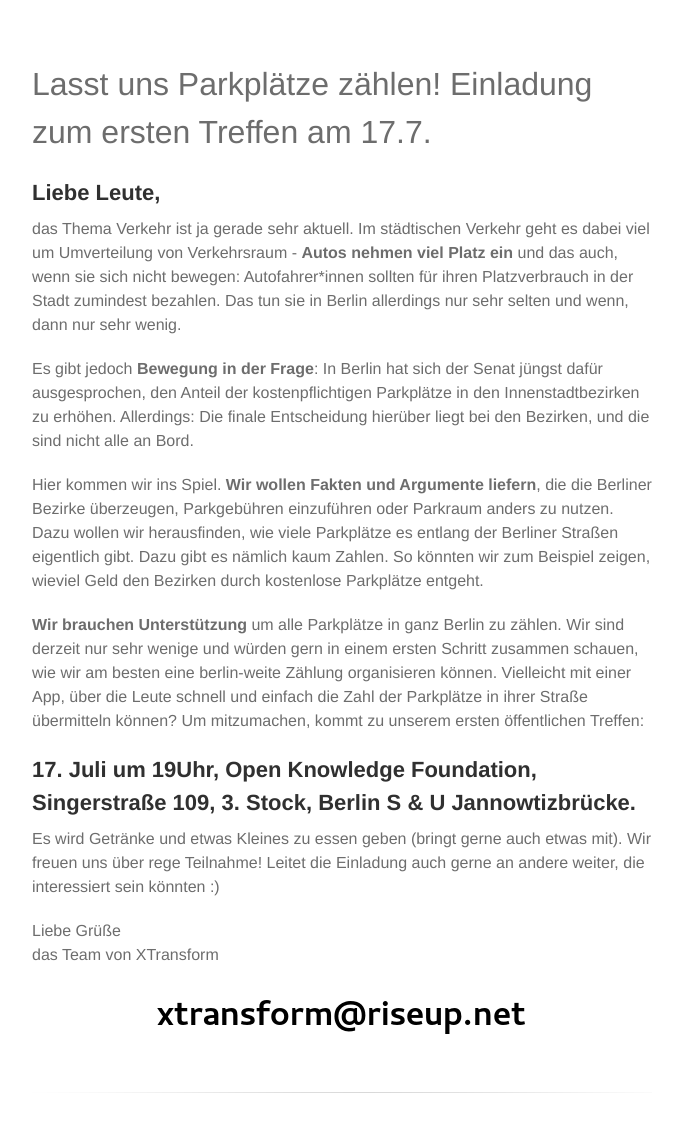
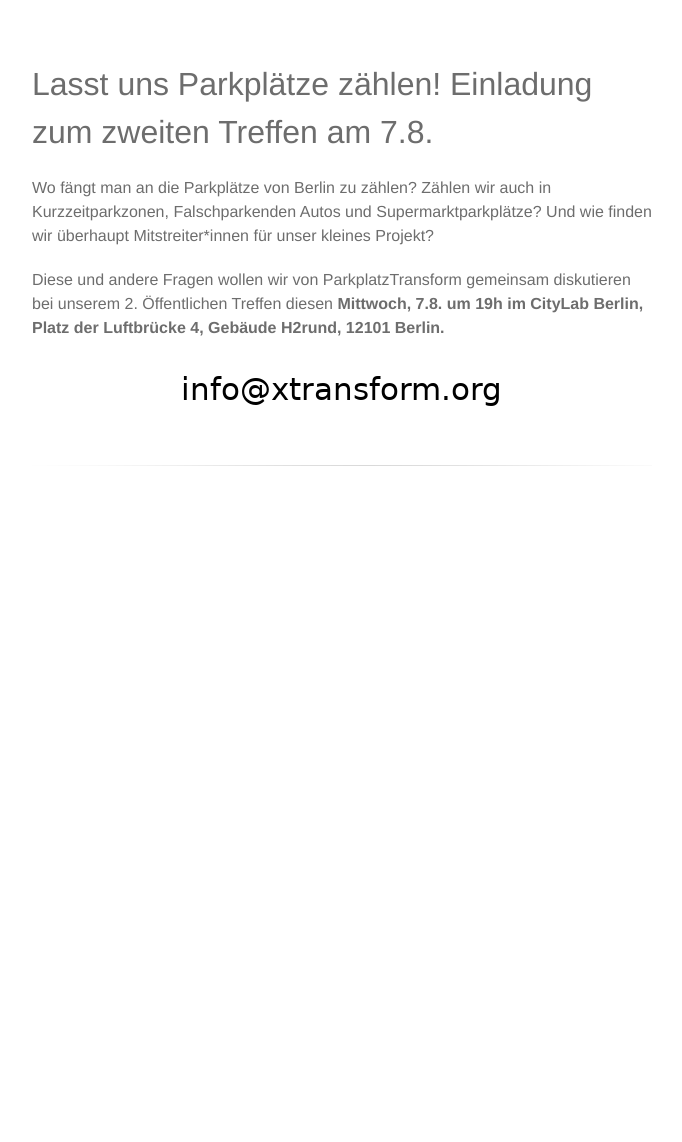
Before and after one commit to xtransform/xtransform.github.io, a Jekyll site: the page built from index.md, in a window 1280 px wide. Shown: the whole page, without its empty margins (298-980 px from the left). Built offline with Jekyll 4.4.1, drawn with Linux system fonts in a browser that asks for light colours; some web fonts are replaced; our own code applies the rules of GitHub Pages for plain Markdown files; after the commit the page ends 900 px from its top, so only the background shows below that.

Commit message:
Second meeting invitation

```diff
--- a/_config.yml
+++ b/_config.yml
@@ -14,3 +14,9 @@ gist:
 kramdown:
   math_engine: mathjax
   syntax_highlighter: rouge
+defaults:
+  -
+    scope:
+      path: articles
+    values:
+      layout: default
--- a/_layouts/default.html
+++ b/_layouts/default.html
@@ -10,7 +10,6 @@
     <script src="//html5shiv.googlecode.com/svn/trunk/html5.js"></script>
     <![endif]-->
 
-{% seo %}
   </head>
 
   <body>
--- a/index.md
+++ b/index.md
@@ -2,45 +2,17 @@
 layout: default
 ---
 
-# Lasst uns Parkplätze zählen! Einladung zum ersten Treffen am 17.7.
+# Lasst uns Parkplätze zählen! Einladung zum zweiten Treffen am 7.8.
 
 <p/>
 
-## Liebe Leute,
+Wo fängt man an die Parkplätze von Berlin zu zählen? Zählen wir auch in
+Kurzzeitparkzonen, Falschparkenden Autos und Supermarktparkplätze? Und wie
+finden wir überhaupt Mitstreiter*innen für unser kleines Projekt?
 
-das Thema Verkehr ist ja gerade sehr aktuell. Im städtischen
-Verkehr geht es dabei viel um Umverteilung von Verkehrsraum - __Autos nehmen viel
-Platz ein__ und das auch, wenn sie sich nicht bewegen: Autofahrer*innen sollten
-für ihren Platzverbrauch in der Stadt zumindest bezahlen. Das tun sie in Berlin
-allerdings nur sehr selten und wenn, dann nur sehr wenig.
-
-Es gibt jedoch __Bewegung in der Frage__: In Berlin hat sich der Senat jüngst dafür ausgesprochen,
-den Anteil der kostenpflichtigen Parkplätze in den Innenstadtbezirken zu
-erhöhen. Allerdings: Die finale Entscheidung hierüber liegt bei den Bezirken,
-und die sind nicht alle an Bord.
-
-Hier kommen wir ins Spiel. __Wir wollen Fakten und Argumente liefern__, die die
-Berliner Bezirke überzeugen, Parkgebühren einzuführen oder Parkraum anders zu
-nutzen. Dazu wollen wir herausfinden, wie viele Parkplätze es entlang der
-Berliner Straßen eigentlich gibt. Dazu gibt es nämlich kaum Zahlen. So könnten
-wir zum Beispiel zeigen, wieviel Geld den Bezirken durch kostenlose Parkplätze
-entgeht.
-
-__Wir brauchen Unterstützung__ um alle Parkplätze in ganz Berlin zu
-zählen. Wir sind derzeit nur sehr wenige und würden gern in einem ersten Schritt
-zusammen schauen, wie wir am besten eine berlin-weite Zählung organisieren
-können. Vielleicht mit einer App, über die Leute schnell und einfach die Zahl
-der Parkplätze in ihrer Straße übermitteln können? Um mitzumachen, kommt zu
-unserem ersten öffentlichen Treffen:
-## 17. Juli um 19Uhr, Open Knowledge Foundation, Singerstraße 109, 3. Stock, Berlin S & U Jannowtizbrücke.
-
-Es wird Getränke und etwas Kleines zu essen geben (bringt gerne auch etwas
-mit). Wir freuen uns über rege Teilnahme! Leitet die Einladung auch gerne an
-andere weiter, die interessiert sein könnten :)
-
-  Liebe Grüße
-  <br/>
-  das Team von XTransform
+Diese und andere Fragen wollen wir von ParkplatzTransform gemeinsam diskutieren
+bei unserem 2. Öffentlichen Treffen diesen **Mittwoch, 7.8. um 19h im CityLab
+Berlin, Platz der Luftbrücke 4, Gebäude H2rund, 12101 Berlin.**
 
 <div align="center">
   <img src="/assets/images/xtransform-email.png">
```
Also changed, not shown: assets/images/xtransform-email.png.
